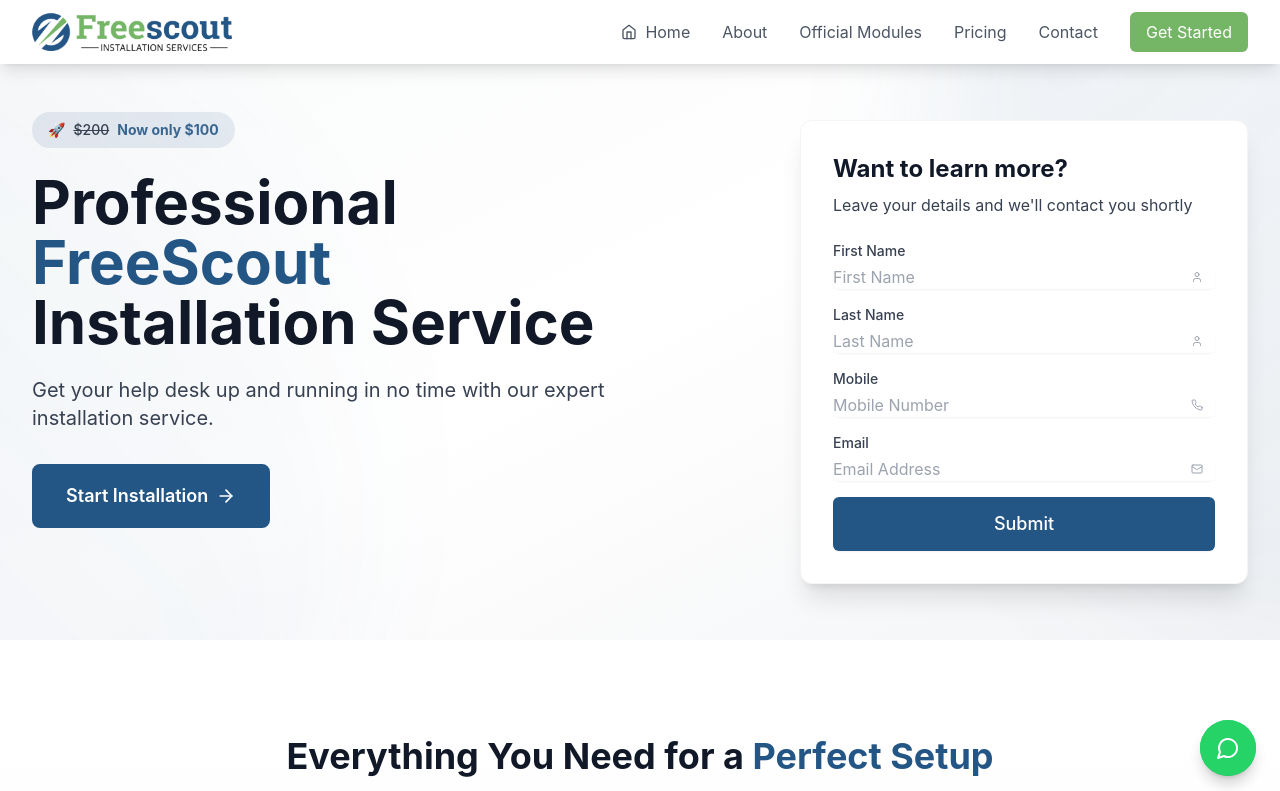
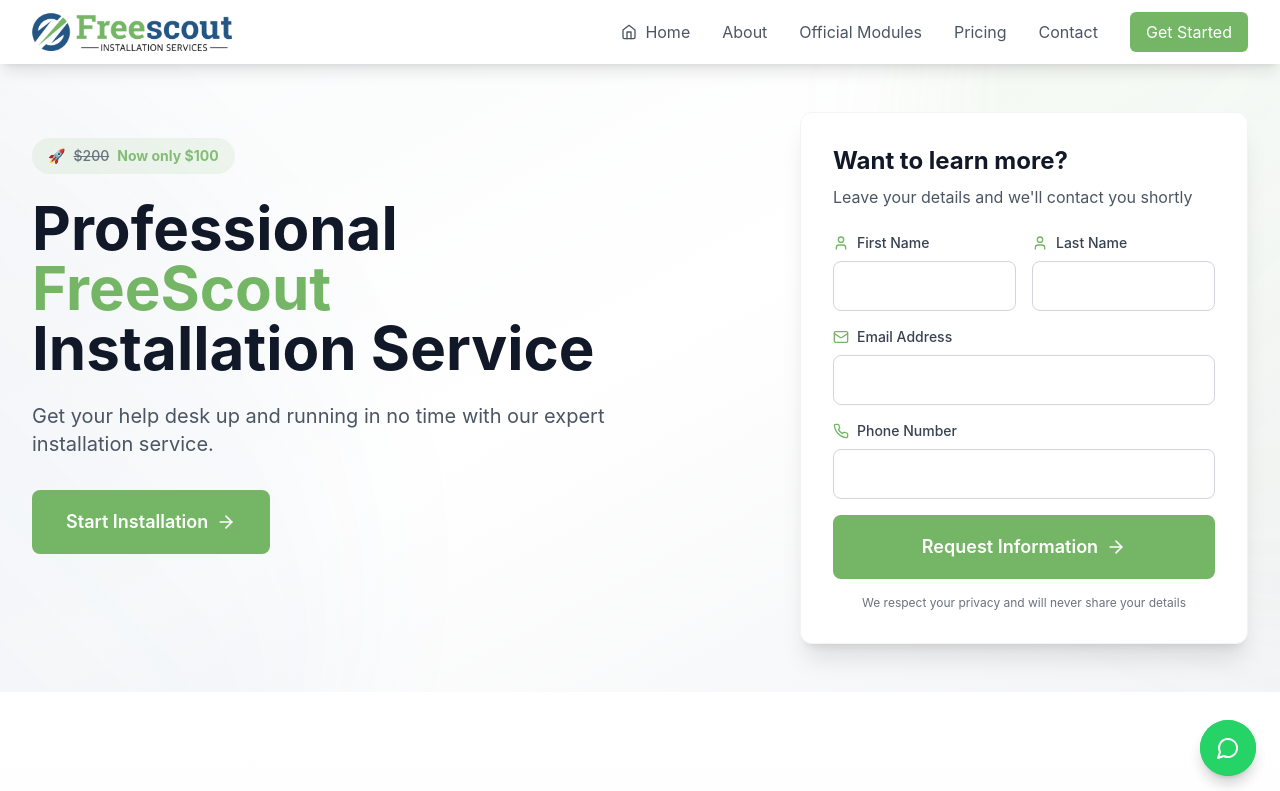
Before and after one commit to SecteurA/v6, a React (Vite) app: page / in a window 1280 px wide. Shown: the top 791 px of the page. Built offline with nearby package versions, Linux system fonts and the light colour scheme.

Commit message:
Update Hero.tsx

```diff
--- a/src/components/Hero.tsx
+++ b/src/components/Hero.tsx
@@ -7,11 +7,11 @@ export default function Hero() {
     lastname: '',
     mobile: '',
     email: '',
-    cf_852: 'Basic installation',
+    cf_852: 'Basic installation' // Hidden field for package type
   });
 
   const [loading, setLoading] = useState(false);
-  const [message, setMessage] = useState<{ type: 'success' | 'error'; text: string } | null>(null);
+  const [message, setMessage] = useState<{ type: 'success' | 'error', text: string } | null>(null);
 
   const handleSubmit = async (e: React.FormEvent) => {
     e.preventDefault();
@@ -22,10 +22,10 @@ export default function Hero() {
       const formElement = e.target as HTMLFormElement;
       const formDataObj = new FormData(formElement);
 
-      await fetch('https://crm.freescout-installation.com/modules/Webforms/capture.php', {
+      await fetch('https://freescout-installation.com/crm/modules/Webforms/capture.php', {
         method: 'POST',
         body: formDataObj,
-        mode: 'no-cors',
+        mode: 'no-cors'
       });
 
       setMessage({ type: 'success', text: 'Thank you! We will contact you shortly.' });
@@ -34,12 +34,12 @@ export default function Hero() {
         lastname: '',
         mobile: '',
         email: '',
-        cf_852: 'Basic installation',
+        cf_852: 'Basic installation'
       });
     } catch (error) {
       setMessage({
         type: 'error',
-        text: 'Sorry, something went wrong. Please try again later.',
+        text: 'Sorry, something went wrong. Please try again later.'
       });
     } finally {
       setLoading(false);
@@ -48,39 +48,37 @@ export default function Hero() {
 
   return (
     <div className="pt-16 min-h-[calc(100vh-180px)] relative animate-fadeIn bg-gradient-to-br from-gray-50 via-white to-gray-100">
+      {/* Decorative background elements */}
       <div className="absolute inset-0 overflow-hidden">
-        <div className="absolute -top-1/2 -right-1/2 w-[1000px] h-[1000px] rounded-full bg-gradient-to-br from-[#235585]/10 to-transparent blur-3xl"></div>
+        <div className="absolute -top-1/2 -right-1/2 w-[1000px] h-[1000px] rounded-full bg-gradient-to-br from-[#75b666]/10 to-transparent blur-3xl"></div>
         <div className="absolute -bottom-1/2 -left-1/2 w-[1000px] h-[1000px] rounded-full bg-gradient-to-tr from-[#235585]/10 to-transparent blur-3xl"></div>
       </div>
 
       <div className="relative max-w-7xl mx-auto px-4 sm:px-6 lg:px-8 py-12">
         <div className="grid grid-cols-1 lg:grid-cols-2 gap-12 items-center">
+          {/* Left Column - Content */}
           <div className="max-w-xl animate-slideUp">
             <div className="mb-8">
-              <div className="inline-flex items-center px-4 py-2 rounded-full bg-[#235585]/10 text-[#235585] font-medium text-sm mb-6 animate-fadeIn">
+              <div className="inline-flex items-center px-4 py-2 rounded-full bg-[#75b666]/10 text-[#75b666] font-medium text-sm mb-6 animate-fadeIn">
                 <span className="mr-2">🚀</span>
-                <span className="line-through text-gray-700 mr-2">$200</span>
-                <span className="font-bold text-[#235585] animate-pulse">Now only $100</span>
+                <span className="line-through text-gray-500 mr-2">$200</span>
+                <span className="font-bold animate-pulse">Now only $100</span>
               </div>
 
               <h1 className="text-4xl md:text-5xl lg:text-6xl font-bold text-gray-900 mb-6 leading-tight animate-slideInLeft">
                 Professional
-                <span className="text-[#235585]"> FreeScout</span>
+                <span className="text-[#75b666]"> FreeScout</span>
                 <br />
                 Installation Service
               </h1>
 
-              <p
-                className="text-xl text-gray-700 mb-8 animate-slideInLeft"
-                style={{ animationDelay: '100ms' }}
-              >
+              <p className="text-xl text-gray-600 mb-8 animate-slideInLeft" style={{ animationDelay: "100ms" }}>
                 Get your help desk up and running in no time with our expert installation service.
               </p>
 
               <a
                 href="/install-freescout.html"
-                className="inline-flex items-center px-8 py-4 text-lg font-semibold text-white bg-[#235585] rounded-lg hover:bg-[#1a3f66] border-2 border-[#235585] transition-all duration-300 group mb-8 focus:ring-2 focus:ring-offset-2 focus:ring-[#235585] focus:outline-none"
-                aria-label="Start FreeScout Installation"
+                className="inline-flex items-center px-8 py-4 text-lg font-semibold text-white bg-[#75b666] rounded-lg hover:bg-white hover:text-[#75b666] border-2 border-[#75b666] transition-all duration-300 group mb-8"
               >
                 Start Installation
                 <ArrowRight className="ml-2 h-5 w-5 transform group-hover:translate-x-1 transition-transform" />
@@ -88,106 +86,109 @@ export default function Hero() {
             </div>
           </div>
 
+          {/* Right Column - Contact Form */}
           <div className="lg:ml-auto w-full max-w-md animate-slideInRight">
             <div className="bg-white p-8 rounded-xl shadow-xl border border-gray-100">
               <h3 className="text-2xl font-bold text-gray-900 mb-2">Want to learn more?</h3>
-              <p className="text-gray-700 mb-6">Leave your details and we'll contact you shortly</p>
+              <p className="text-gray-600 mb-6">Leave your details and we'll contact you shortly</p>
 
               {message && (
-                <div
-                  className={`mb-6 p-4 rounded-lg ${
-                    message.type === 'success'
-                      ? 'bg-green-50 text-green-700'
-                      : 'bg-red-50 text-red-700'
-                  }`}
-                >
+                <div className={`mb-6 p-4 rounded-lg ${
+                  message.type === 'success' ? 'bg-green-50 text-green-700' : 'bg-red-50 text-red-700'
+                }`}>
                   {message.text}
                 </div>
               )}
 
               <form onSubmit={handleSubmit} className="space-y-4">
-                <input
-                  type="hidden"
-                  name="__vtrftk"
-                  value="sid:df196c95e9d2996a71f7731dfbaf2ccc7aa98c48,1729701852"
-                />
-                <input type="hidden" name="publicid" value="3b6f5cabc8d28af4c862c5e2c4d931c0" />
+                {/* Hidden VTiger form fields */}
+                <input type="hidden" name="__vtrftk" value="sid:df196c95e9d2996a71f7731dfbaf2ccc7aa98c48,1729701852" />
+                <input type="hidden" name="publicid" value="f321530aa2e8303ffec7db84b712d9e3" />
                 <input type="hidden" name="urlencodeenable" value="1" />
-                <input type="hidden" name="name" value="Contact Us" />
+                <input type="hidden" name="name" value="FreeScout_leads" />
+                <input type="hidden" name="cf_852" value={formData.cf_852} />
 
+                <div className="grid grid-cols-2 gap-4">
                   <div>
-                  <label className="block text-sm font-medium text-gray-700">First Name</label>
-                  <div className="mt-1 relative rounded-md shadow-sm">
+                    <label htmlFor="firstname" className="flex items-center text-sm font-medium text-gray-700 mb-2">
+                      <User className="w-4 h-4 mr-2 text-[#75b666]" />
+                      First Name
+                    </label>
                     <input
                       type="text"
+                      id="firstname"
                       name="firstname"
-                      className="block w-full pr-10 border-gray-300 rounded-md focus:ring-[#235585] focus:border-[#235585]"
-                      placeholder="First Name"
+                      required
+                      className="w-full px-4 py-3 rounded-lg border border-gray-300 focus:ring-2 focus:ring-[#75b666] focus:border-transparent transition duration-200"
                       value={formData.firstname}
-                      onChange={(e) =>
-                        setFormData({ ...formData, firstname: e.target.value })
-                      }
+                      onChange={(e) => setFormData({...formData, firstname: e.target.value})}
                     />
-                    <User className="absolute inset-y-0 right-0 pr-3 flex items-center pointer-events-none text-gray-400" />
+                  </div>
+                  <div>
+                    <label htmlFor="lastname" className="flex items-center text-sm font-medium text-gray-700 mb-2">
+                      <User className="w-4 h-4 mr-2 text-[#75b666]" />
+                      Last Name
+                    </label>
+                    <input
+                      type="text"
+                      id="lastname"
+                      name="lastname"
+                      required
+                      className="w-full px-4 py-3 rounded-lg border border-gray-300 focus:ring-2 focus:ring-[#75b666] focus:border-transparent transition duration-200"
+                      value={formData.lastname}
+                      onChange={(e) => setFormData({...formData, lastname: e.target.value})}
+                    />
                   </div>
                 </div>
 
                 <div>
-                  <label className="block text-sm font-medium text-gray-700">Last Name</label>
-                  <div className="mt-1 relative rounded-md shadow-sm">
+                  <label htmlFor="email" className="flex items-center text-sm font-medium text-gray-700 mb-2">
+                    <Mail className="w-4 h-4 mr-2 text-[#75b666]" />
+                    Email Address
+                  </label>
                   <input
-                      type="text"
-                      name="lastname"
-                      className="block w-full pr-10 border-gray-300 rounded-md focus:ring-[#235585] focus:border-[#235585]"
-                      placeholder="Last Name"
-                      value={formData.lastname}
-                      onChange={(e) =>
-                        setFormData({ ...formData, lastname: e.target.value })
-                      }
+                    type="email"
+                    id="email"
+                    name="email"
+                    required
+                    className="w-full px-4 py-3 rounded-lg border border-gray-300 focus:ring-2 focus:ring-[#75b666] focus:border-transparent transition duration-200"
+                    value={formData.email}
+                    onChange={(e) => setFormData({...formData, email: e.target.value})}
                   />
-                    <User className="absolute inset-y-0 right-0 pr-3 flex items-center pointer-events-none text-gray-400" />
-                  </div>
                 </div>
 
                 <div>
-                  <label className="block text-sm font-medium text-gray-700">Mobile</label>
-                  <div className="mt-1 relative rounded-md shadow-sm">
+                  <label htmlFor="mobile" className="flex items-center text-sm font-medium text-gray-700 mb-2">
+                    <Phone className="w-4 h-4 mr-2 text-[#75b666]" />
+                    Phone Number
+                  </label>
                   <input
-                      type="text"
+                    type="tel"
+                    id="mobile"
                     name="mobile"
-                      className="block w-full pr-10 border-gray-300 rounded-md focus:ring-[#235585] focus:border-[#235585]"
-                      placeholder="Mobile Number"
+                    required
+                    className="w-full px-4 py-3 rounded-lg border border-gray-300 focus:ring-2 focus:ring-[#75b666] focus:border-transparent transition duration-200"
                     value={formData.mobile}
-                      onChange={(e) => setFormData({ ...formData, mobile: e.target.value })}
+                    onChange={(e) => setFormData({...formData, mobile: e.target.value})}
                   />
-                    <Phone className="absolute inset-y-0 right-0 pr-3 flex items-center pointer-events-none text-gray-400" />
-                  </div>
                 </div>
 
-                <div>
-                  <label className="block text-sm font-medium text-gray-700">Email</label>
-                  <div className="mt-1 relative rounded-md shadow-sm">
-                    <input
-                      type="email"
-                      name="email"
-                      className="block w-full pr-10 border-gray-300 rounded-md focus:ring-[#235585] focus:border-[#235585]"
-                      placeholder="Email Address"
-                      value={formData.email}
-                      onChange={(e) => setFormData({ ...formData, email: e.target.value })}
-                    />
-                    <Mail className="absolute inset-y-0 right-0 pr-3 flex items-center pointer-events-none text-gray-400" />
-                  </div>
-                </div>
-
-                <div>
                 <button
                   type="submit"
-                    className="w-full flex justify-center py-3 px-4 border border-transparent rounded-md shadow-sm text-lg font-medium text-white bg-[#235585] hover:bg-[#1a3f66] focus:outline-none focus:ring-2 focus:ring-offset-2 focus:ring-[#235585]"
                   disabled={loading}
+                  className="w-full inline-flex items-center justify-center px-6 py-4 text-lg font-semibold text-white bg-[#75b666] rounded-lg hover:bg-white hover:text-[#75b666] border-2 border-[#75b666] transition-all duration-300 group disabled:opacity-50 disabled:cursor-not-allowed"
                 >
-                    {loading ? 'Submitting...' : 'Submit'}
+                  {loading ? 'Sending...' : (
+                    <>
+                      Request Information
+                      <ArrowRight className="ml-2 h-5 w-5 transform group-hover:translate-x-1 transition-transform" />
+                    </>
+                  )}
                 </button>
-                </div>
+
+                <p className="text-xs text-gray-500 text-center mt-4">
+                  We respect your privacy and will never share your details
+                </p>
               </form>
             </div>
           </div>
```
Lines whose indentation alone changed are shown as unchanged.
